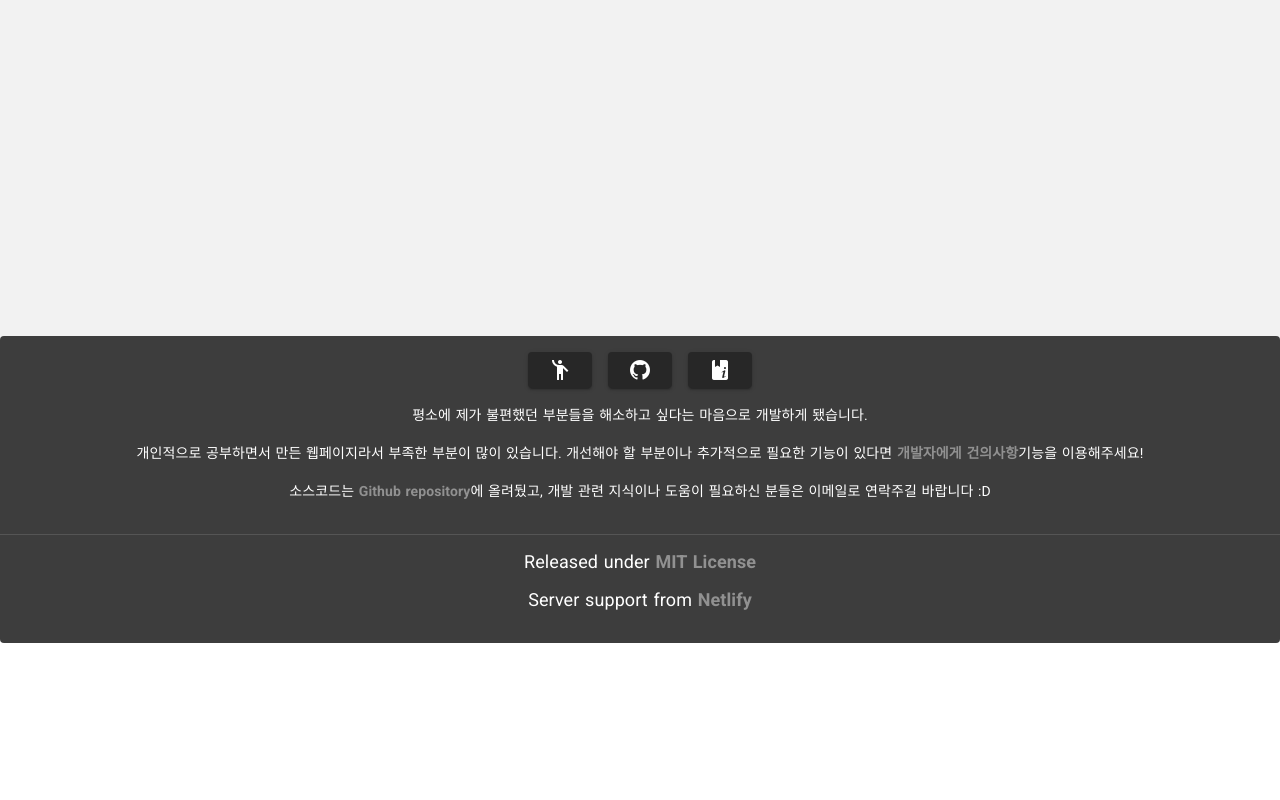
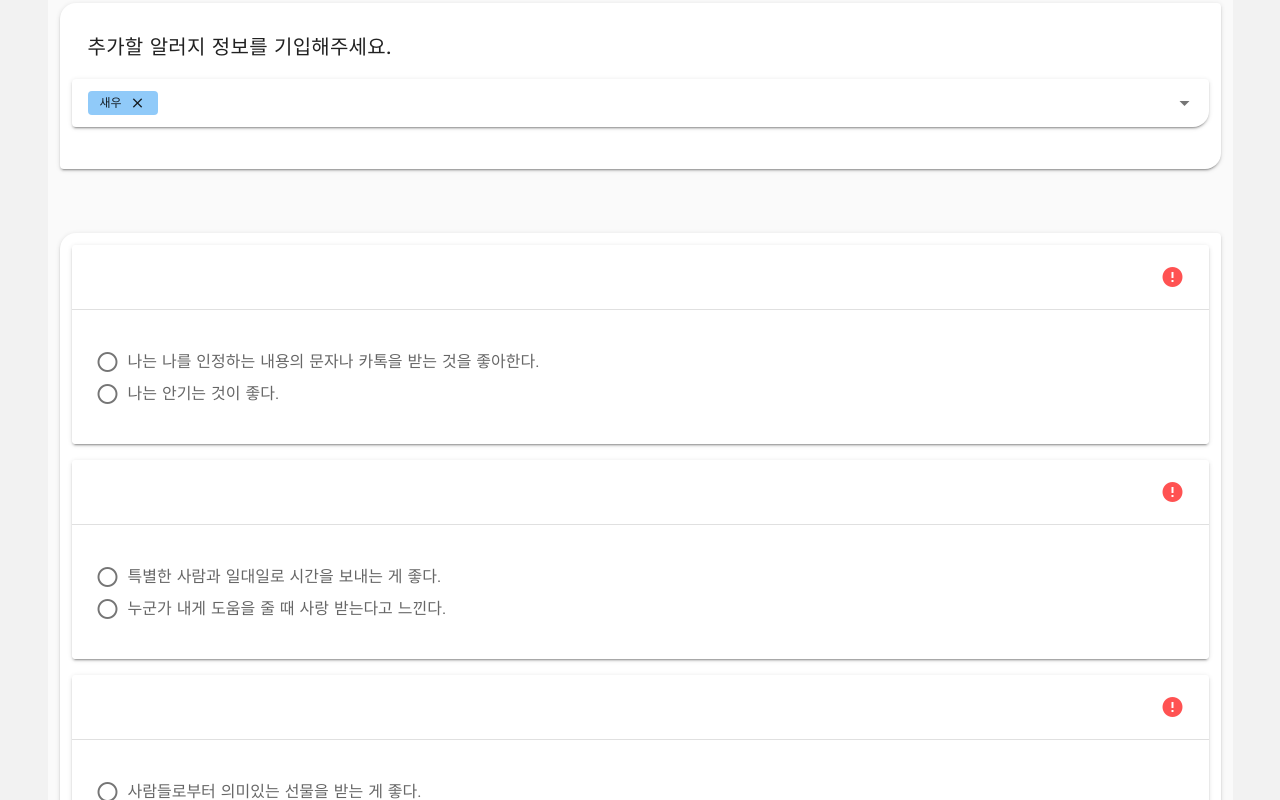
Before and after one commit to peterhyun1234/My_nutrition_mate, a Nuxt app in the folder front_end/: page /recomendation/weeks in a window 1280 px wide. Shown: the part 500-1300 px from the top of the page. Before the commit the page ends 1143 px from the top, so only its background shows below. Built offline with nearby package versions, Linux system fonts and the light colour scheme.

Commit message:
add recomendation Q

```diff
--- a/front_end/pages/recomendation/weeks.vue
+++ b/front_end/pages/recomendation/weeks.vue
@@ -6,7 +6,7 @@
       <v-row>
         <v-col>
           <v-card
-            class="mt-5 mb-10 pa-3"
+            class="mt-5 mb-5 pa-3"
             shaped
             >
             <v-layout
@@ -44,19 +44,300 @@
           </v-card>
         </v-col>
       </v-row>
+      <v-row>
+        <v-col>
+          <v-card
+            class="mt-5 mb-5 pa-3"
+            shaped>
+            <v-card-title>
+              추가할 알러지 정보를 기입해주세요.
+            </v-card-title>
+            <v-combobox
+              v-model="model"
+              :filter="filter"
+              :hide-no-data="!search"
+              :items="items"
+              :search-input.sync="search"
+              hide-selected
+              label="Search for an option"
+              multiple
+              small-chips
+              solo
+            >
+              <template v-slot:no-data>
+                <v-list-item>
+                  <span class="subheading">Create</span>
+                  <v-chip
+                    :color="`${colors[nonce - 1]} lighten-3`"
+                    label
+                    small
+                  >
+                    {{ search }}
+                  </v-chip>
+                </v-list-item>
+              </template>
+              <template v-slot:selection="{ attrs, item, parent, selected }">
+                <v-chip
+                  v-if="item === Object(item)"
+                  v-bind="attrs"
+                  :color="`${item.color} lighten-3`"
+                  :input-value="selected"
+                  label
+                  small
+                >
+                  <span class="pr-2">
+                    {{ item.text }}
+                  </span>
+                  <v-icon
+                    small
+                    @click="parent.selectItem(item)"
+                  >mdi-close</v-icon>
+                </v-chip>
+              </template>
+              <template v-slot:item="{ index, item }">
+                <v-text-field
+                  v-if="editing === item"
+                  v-model="editing.text"
+                  autofocus
+                  flat
+                  background-color="transparent"
+                  hide-details
+                  solo
+                  @keyup.enter="edit(index, item)"
+                ></v-text-field>
+                <v-chip
+                  v-else
+                  :color="`${item.color} lighten-3`"
+                  dark
+                  label
+                  small
+                >
+                  {{ item.text }}
+                </v-chip>
+                <v-spacer></v-spacer>
+                <v-list-item-action @click.stop>
+                  <v-btn
+                    icon
+                    @click.stop.prevent="edit(index, item)"
+                  >
+                    <v-icon>{{ editing !== item ? 'mdi-pencil' : 'mdi-check' }}</v-icon>
+                  </v-btn>
+                </v-list-item-action>
+              </template>
+            </v-combobox>
+          </v-card>
+        </v-col>
+      </v-row>
+      <v-row>
+        <v-col>
+          <v-card
+            class="mt-5 mb-5 pa-3"
+            shaped>
+            <v-expansion-panels
+              class="mb-6"
+              v-model="panel"
+              multiple
+            >
+              <v-expansion-panel
+                v-for="(item,i) in 3"
+                :key="i"
+              >
+                <v-expansion-panel-header expand-icon="mdi-menu-down" disable-icon-rotate>
+                  <template
+                    v-slot:actions
+                    v-if="radios[i]"
+                  >
+                    <v-icon color="teal">mdi-check</v-icon>
+                  </template>
+                  <template
+                    v-slot:actions
+                    v-else
+                  >
+                    <v-icon color="error">mdi-alert-circle</v-icon>
+                  </template>
+                </v-expansion-panel-header>
+
+                <v-divider></v-divider>
+                <v-expansion-panel-content
+                  class= "mt-5">
+                  <v-radio-group v-model="radios[i]">
+                    <v-radio value="opt1">
+                      <template v-slot:label>
+                        <div>{{questions[i].option1}}</div>
+                      </template>
+                    </v-radio>
+                    <v-radio value="opt2">
+                      <template v-slot:label>
+                        <div>{{questions[i].option2}}</div>
+                      </template>
+                    </v-radio>
+                  </v-radio-group>
+                </v-expansion-panel-content>
+              </v-expansion-panel>
+            </v-expansion-panels>
+          </v-card>
+        </v-col>
+      </v-row>
     </v-container>
   </v-app>
 </template>
 
 
 <script>
+  export default {
+    data: () => ({
+      refreshDialog: false,
+      panel: [],
+      radios: [],
+      questions: [
+        {
+          option1: "나는 나를 인정하는 내용의 문자나 카톡을 받는 것을 좋아한다.",
+          option2: "나는 안기는 것이 좋다.",
+          option1_prop: "A",
+          option2_prop: "E",
+        },
+        {
+          option1: "특별한 사람과 일대일로 시간을 보내는 게 좋다.",
+          option2: "누군가 내게 도움을 줄 때 사랑 받는다고 느낀다.",
+          option1_prop: "B",
+          option2_prop: "D",
+        },
+        {
+          option1: "사람들로부터 의미있는 선물을 받는 게 좋다.",
+          option2: "친구들과 사랑하는 사람들을 만나 여유 있게 시간을 보내는 게 좋다.",
+          option1_prop: "C",
+          option2_prop: "A",
+        },
+      ],
 
-export default {
-  components: {
-  },
-  data () {
-    return {
-    }
-  },
-}
+
+      activator: null,
+      attach: null,
+      colors: ['green', 'purple', 'indigo', 'cyan', 'teal', 'orange'],
+      editing: null,
+      index: -1,
+      items: [
+        { header: '알러지에 대한 정보를 입력함으로써 추가하실 수 있습니다.' },
+        {
+          text: '새우',
+          color: 'blue',
+        },
+        {
+          text: '갑각류',
+          color: 'red',
+        },
+      ],
+      nonce: 1,
+      menu: false,
+      model: [
+        {
+          text: '새우',
+          color: 'blue',
+        },
+      ],
+      x: 0,
+      search: null,
+      y: 0,
+    }),
+
+    watch: {
+      model (val, prev) {
+        if (val.length === prev.length) return
+
+        this.model = val.map(v => {
+          if (typeof v === 'string') {
+            v = {
+              text: v,
+              color: this.colors[this.nonce - 1],
+            }
+
+            this.items.push(v)
+
+            this.nonce++
+          }
+
+          return v
+        })
+      },
+    },
+
+    mounted() {
+      this.init();
+    },
+
+    methods: {
+      edit (index, item) {
+        if (!this.editing) {
+          this.editing = item
+          this.index = index
+        } else {
+          this.editing = null
+          this.index = -1
+        }
+      },
+      filter (item, queryText, itemText) {
+        if (item.header) return false
+
+        const hasValue = val => val != null ? val : ''
+
+        const text = hasValue(itemText)
+        const query = hasValue(queryText)
+
+        return text.toString()
+          .toLowerCase()
+          .indexOf(query.toString().toLowerCase()) > -1
+      },
+      init () {
+        for(let i = 0; i < 3; i++){
+          this.panel.push(i);
+        }
+
+        //console.log(this.panel);
+      },
+      refresh(){
+        this.radios = [];
+      },
+      showResult(){
+        // 하나라도 check 안한 항목이 있는지
+        if(this.checkResult()){
+          this.carculateResult();
+        }
+      },
+      checkResult(){
+        let uncheckedRadios = [];
+        for(let i = 0; i < this.panel.length; i++){
+          if(!this.radios[i]){
+            uncheckedRadios.push(i+1);
+          }
+        }
+        if(uncheckedRadios.length === 0){
+          return true;
+        }else{
+          alert("체크하지 않은 항목이 있습니다!\n:" + uncheckedRadios);
+          return false;
+        }
+      },
+      carculateResult(){
+        // initialize result for exact checking
+        // this.result["A"] = 0;
+        // this.result["B"] = 0;
+        // this.result["C"] = 0;
+        // this.result["D"] = 0;
+        // this.result["E"] = 0;
+        // //console.log(this.radios);
+        // for(let i = 0; i < this.radios.length; i++){
+        //   if(this.radios[i] === "opt1"){
+        //     this.result[this.questions[i].option1_prop]++;
+        //   }else{
+        //     this.result[this.questions[i].option2_prop]++;
+        //   }
+        // }
+
+        // using localstorage
+        //localStorage.setItem("result", JSON.stringify(this.result));
+        // 참고: https://stackoverflow.com/questions/35664550/vue-js-redirection-to-another-page
+        //this.$router.push('./test/result');
+      },
+    },
+  }
 </script>
```
